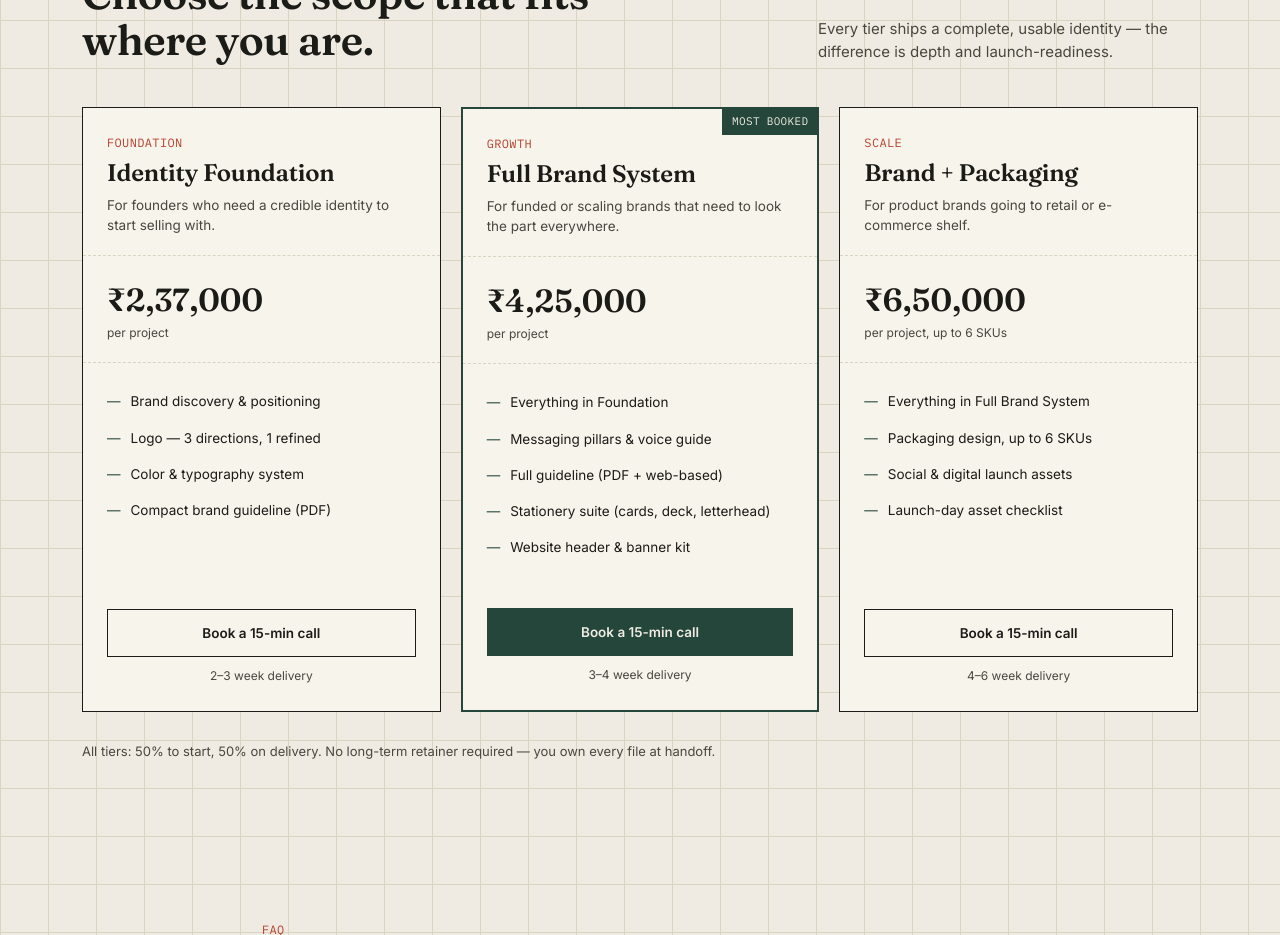
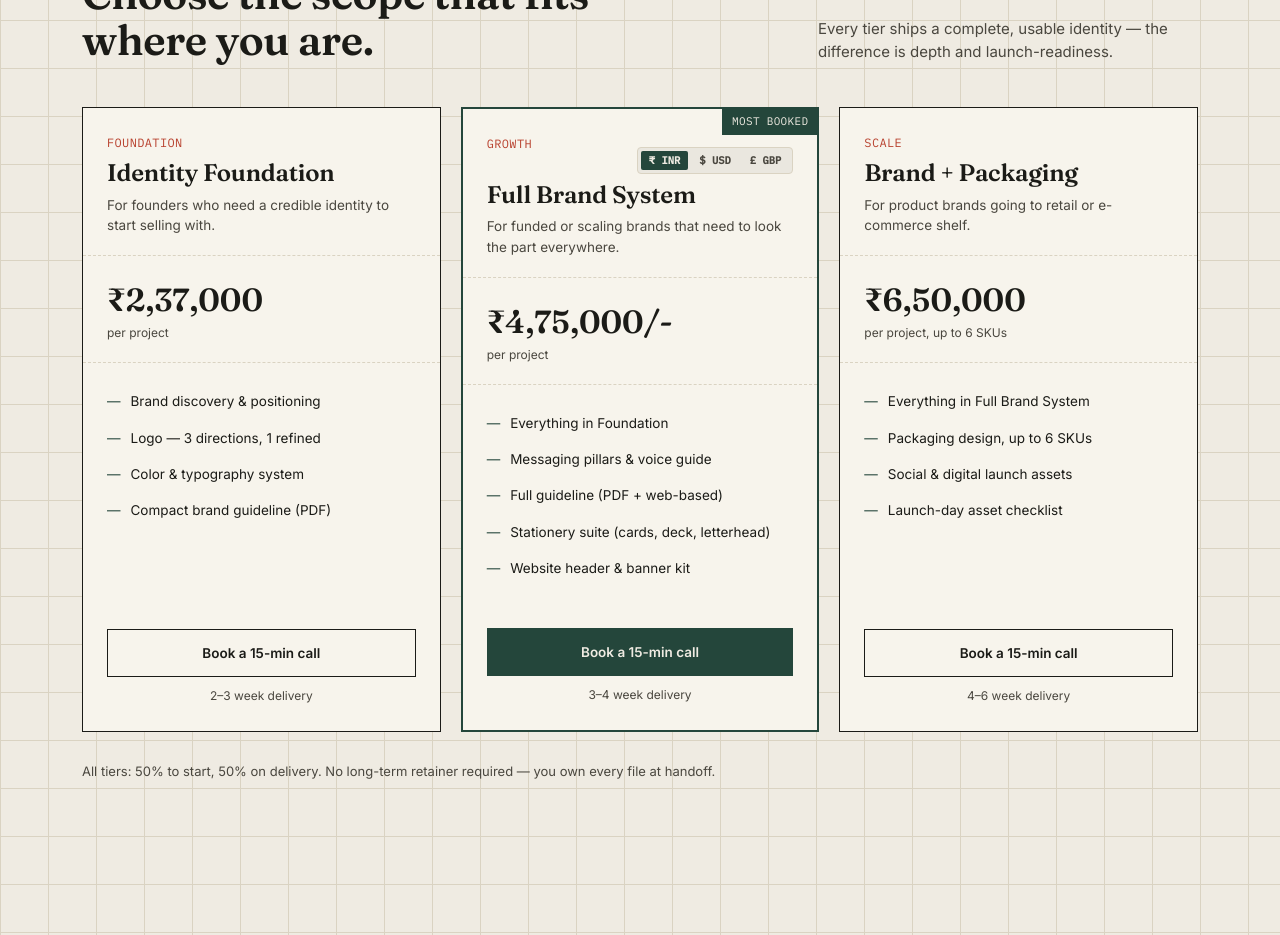
Before and after one commit to Vrundpatel153/drawingboard, a React (Vite) app in the folder react-app/: page /service/branding in a window 1280 px wide. Shown: the part 7420-8355 px from the top of the page. Built offline with nearby package versions, Linux system fonts and the light colour scheme; no server answers; a web font is replaced by a local one.

Commit message:
feat: add currency toggle pill buttons (INR / USD / GBP) to Full Brand System pricing card on BrandingPage

```diff
--- a/react-app/src/pages/BrandingPage.jsx
+++ b/react-app/src/pages/BrandingPage.jsx
@@ -12,6 +12,14 @@ import { WHATSAPP_URL } from '../utils/siteConfig';
 export default function BrandingPage() {
   const [openFaq, setOpenFaq] = useState(null);
   const [formData, setFormData] = useState({ email: '', company: '' });
+  const [growthCurrency, setGrowthCurrency] = useState('INR');
+
+  const growthPrices = {
+    INR: '₹4,75,000/-',
+    USD: '$4,960/-',
+    GBP: '£3,715/-',
+  };
+
 
   const toggleFaq = (idx) => {
     setOpenFaq(openFaq === idx ? null : idx);
@@ -379,7 +387,12 @@ export default function BrandingPage() {
         .bp-tier { border: 1px solid var(--ink); background: var(--card); display: flex; flex-direction: column; position: relative; }
         .bp-tier.bp-feat { border: 2px solid var(--pine); }
         .bp-tier .bp-flag { position: absolute; top: -1px; right: -1px; background: var(--pine); color: var(--paper); font-size: 11px; padding: 5px 10px; font-family: 'IBM Plex Mono', monospace; }
+        .bp-currency-toggle { display: inline-flex; align-items: center; gap: 3px; background: rgba(27, 27, 23, 0.06); padding: 3px; border-radius: 4px; border: 1px solid var(--paper-line); }
+        .bp-curr-btn { background: transparent; border: none; color: var(--ink-soft); font-family: 'IBM Plex Mono', monospace; font-size: 10.5px; font-weight: 600; padding: 4px 8px; border-radius: 2px; cursor: pointer; transition: all 0.15s ease; line-height: 1; }
+        .bp-curr-btn:hover { color: var(--ink); background: rgba(0, 0, 0, 0.05); }
+        .bp-curr-btn.active { background: var(--pine); color: var(--paper); }
         .bp-tier-head { padding: 26px 24px 20px; border-bottom: 1px dashed var(--paper-line); }
+
         .bp-tier-head .name { font-size: 12px; color: var(--marker); margin-bottom: 8px; }
         .bp-tier-head h3 { font-size: 24px; margin-bottom: 8px; }
         .bp-tier-head .desc { font-size: 13.5px; color: var(--ink-soft); }
@@ -1329,14 +1342,43 @@ export default function BrandingPage() {
               <div className="bp-tier bp-feat">
                 <div className="bp-flag mono">MOST BOOKED</div>
                 <div className="bp-tier-head">
-                  <div className="name mono">GROWTH</div>
+                  <div style={{ display: 'flex', justifyContent: 'space-between', alignItems: 'flex-start', flexWrap: 'wrap', gap: '8px', marginBottom: '8px' }}>
+                    <div className="name mono" style={{ margin: 0 }}>GROWTH</div>
+                    <div className="bp-currency-toggle mono" style={{ marginTop: '12px' }}>
+                      <button
+                        type="button"
+                        className={`bp-curr-btn ${growthCurrency === 'INR' ? 'active' : ''}`}
+                        onClick={() => setGrowthCurrency('INR')}
+                        title="Indian Rupee (₹)"
+                      >
+                        ₹ INR
+                      </button>
+                      <button
+                        type="button"
+                        className={`bp-curr-btn ${growthCurrency === 'USD' ? 'active' : ''}`}
+                        onClick={() => setGrowthCurrency('USD')}
+                        title="US Dollar ($)"
+                      >
+                        $ USD
+                      </button>
+                      <button
+                        type="button"
+                        className={`bp-curr-btn ${growthCurrency === 'GBP' ? 'active' : ''}`}
+                        onClick={() => setGrowthCurrency('GBP')}
+                        title="British Pound (£)"
+                      >
+                        £ GBP
+                      </button>
+                    </div>
+                  </div>
                   <h3>Full Brand System</h3>
                   <p className="desc">For funded or scaling brands that need to look the part everywhere.</p>
                 </div>
                 <div className="bp-tier-price">
-                  <span className="amt">₹4,25,000</span>
+                  <span className="amt">{growthPrices[growthCurrency]}</span>
                   <div className="per">per project</div>
                 </div>
+
                 <ul className="bp-tier-list">
                   <li>Everything in Foundation</li>
                   <li>Messaging pillars &amp; voice guide</li>
```
